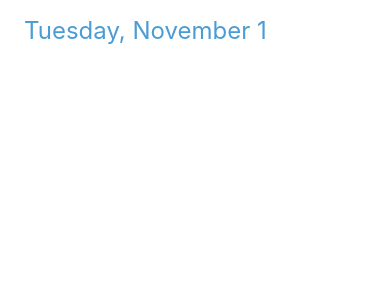
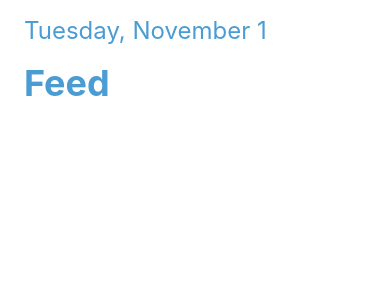
Before and after one commit to gda975/JustInTime, a React Native app in the folder JustInTime Mobile App/: screen / in a window 390 px wide. Shown: the top 300 px of the page. Built offline with nearby package versions, Linux system fonts and the light colour scheme.

Commit message:
Added title bar

```diff
--- a/JustInTime Mobile App/App.js
+++ b/JustInTime Mobile App/App.js
@@ -4,7 +4,7 @@ import Home from './screens/Home';
 export default function App() {
     return (
         <SafeAreaView>
-            <Home />
+            <Home/>
         </SafeAreaView>
     );
 }
--- a/JustInTime Mobile App/components/DateBar/index.js
+++ b/JustInTime Mobile App/components/DateBar/index.js
@@ -28,12 +28,12 @@ const DateBar = () => {
 
     return (
         <View
-            style={{
-                paddingHorizontal: 24,
-                paddingVertical: 16,
-            }}
+            style={[
+                {paddingHorizontal: 24},
+                {paddingVertical: 16},
+            ]}
         >
-            <Text style={{ fontSize: 24, color: '#4B9CD3' }}>
+            <Text style={{ fontSize: 24, color: '#4B9CD3'}}>
                 {`${weekday[date.getDay()]}, ${
                     month[date.getMonth()]
                 } ${date.getDate()}`}
--- /dev/null
+++ b/JustInTime Mobile App/components/TitleBar/index.js
@@ -0,0 +1,17 @@
+import { View, Text } from 'react-native';
+
+const TitleBar = (props) => {
+    return (
+        <View
+            style={{
+                paddingHorizontal: 24,
+                paddingVertical: 0,
+            }}>
+            <Text style={[{fontSize: 36}, {fontWeight: 'bold'}, {color: '#4B9CD3'}]}>
+                {props.name}
+            </Text>
+        </View>
+    );
+};
+
+export default TitleBar;
--- a/JustInTime Mobile App/screens/Home/index.js
+++ b/JustInTime Mobile App/screens/Home/index.js
@@ -1,6 +1,14 @@
 import { View, Text } from 'react-native';
 import DateBar from '../../components/DateBar';
+import TitleBar from '../../components/TitleBar';
 
-const Home = () => <DateBar />;
+const Home = () => {
+    return (
+        <View>
+            <DateBar/>
+            <TitleBar name='Feed'/>
+        </View>
+    );
+};
 
 export default Home;
```
